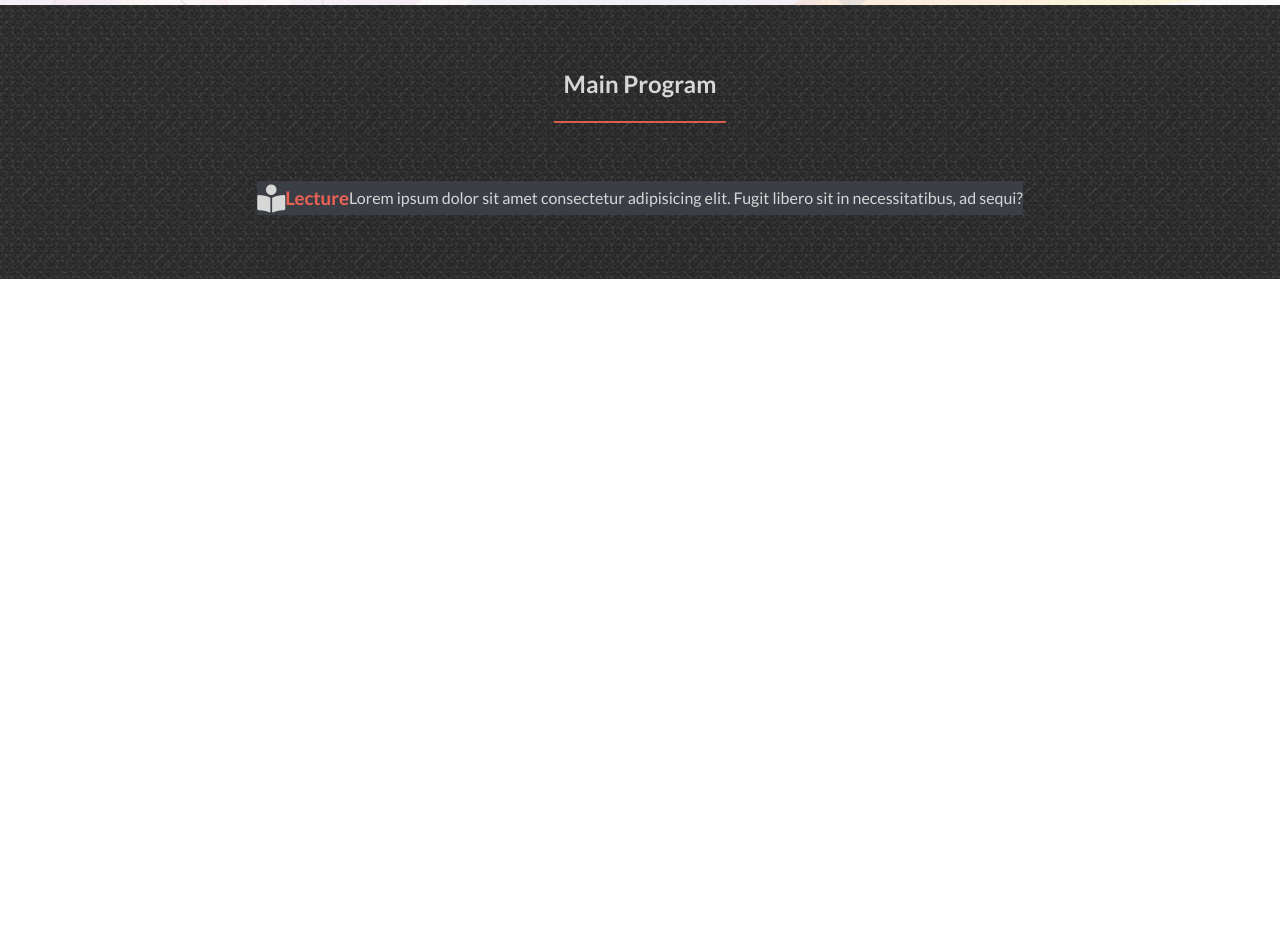
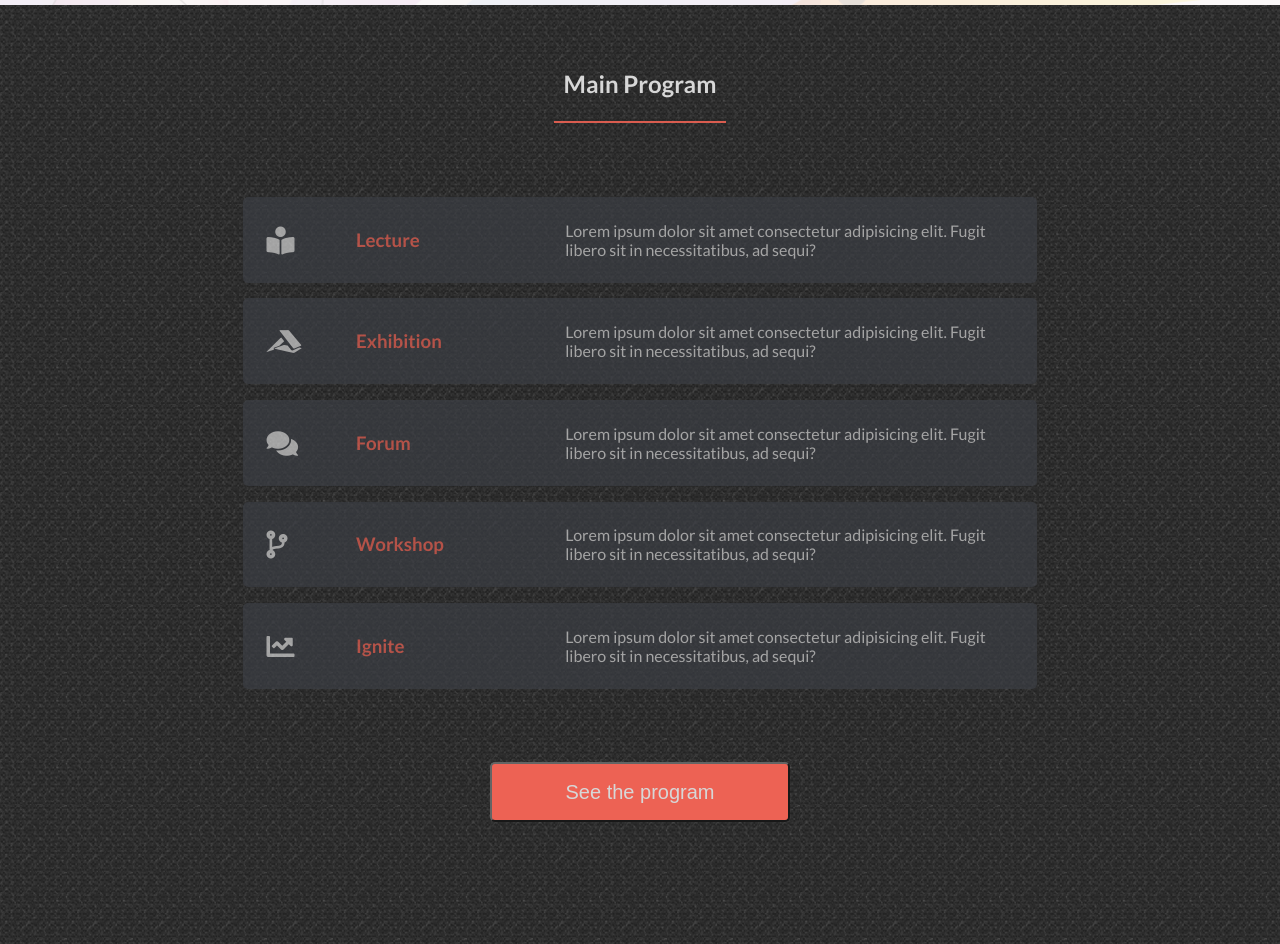
Before and after one commit to noelfoka/first-capstone-project, a website: page index.html in a window 1280 px wide. Shown: the part 940-1884 px from the top of the page. Before the commit the page ends 1219 px from the top, so only its background shows below. Drawn offline with nearby package versions, Linux system fonts and the light colour scheme.

Commit message:
add main program

```diff
--- a/css/main.css
+++ b/css/main.css
@@ -183,3 +183,30 @@ nav h2 {
   padding: 5%;
   opacity: 0.9;
 }
+
+.program-item {
+  opacity: 0.7;
+  margin: 2% 0;
+  padding: 3%;
+  border-radius: 5px;
+}
+
+.item-icon {
+  width: 12%;
+}
+
+.item-header {
+  width: 28%;
+}
+
+.item-content {
+  width: 60%;
+}
+
+.main-btn {
+  margin: 5% 0;
+}
+
+.see-prpogram {
+  display: none;
+}
--- a/index.html
+++ b/index.html
@@ -107,7 +107,54 @@
                         libero sit in necessitatibus, ad sequi?
                     </p>
                 </article>
+                <article class="program-item flex-row-center bg-light-black">
+                    <div class="item item-icon heading-big">
+                        <i class="fab fa-accusoft light-grey"></i>
+                    </div>
+                    <h3 class="item item-header dark-orange">Exhibition</h3>
+                    <p class="item item-content light-grey">
+                        Lorem ipsum dolor sit amet consectetur adipisicing elit.
+                        Fugit
+                        libero sit in necessitatibus, ad sequi?
+                    </p>
+                </article>
+                <article class="program-item flex-row-center bg-light-black">
+                    <div class="item item-icon heading-big">
+                        <i class="fas fa-comments light-grey"></i>
+                    </div>
+                    <h3 class="item item-header dark-orange">Forum</h3>
+                    <p class="item item-content light-grey">
+                        Lorem ipsum dolor sit amet consectetur adipisicing elit.
+                        Fugit
+                        libero sit in necessitatibus, ad sequi?
+                    </p>
+                </article>
+                <article class="program-item flex-row-center bg-light-black">
+                    <div class="item item-icon heading-big">
+                        <i class="fas fa-code-branch light-grey"></i>
+                    </div>
+                    <h3 class="item item-header dark-orange">Workshop</h3>
+                    <p class="item item-content light-grey">
+                        Lorem ipsum dolor sit amet consectetur adipisicing elit.
+                        Fugit
+                        libero sit in necessitatibus, ad sequi?
+                    </p>
+                </article>
+                <article class="program-item flex-row-center bg-light-black">
+                    <div class="item item-icon heading-big">
+                        <i class="fas fa-chart-line light-grey"></i>
+                    </div>
+                    <h3 class="item item-header dark-orange">Ignite</h3>
+                    <p class="item item-content light-grey">
+                        Lorem ipsum dolor sit amet consectetur adipisicing elit.
+                        Fugit
+                        libero sit in necessitatibus, ad sequi?
+                    </p>
+                </article>
             </div>
+            <button type="button" name="join-us" class="btn main-btn">
+                See the program
+            </button>
         </section>
     </body>
 </html>
```
